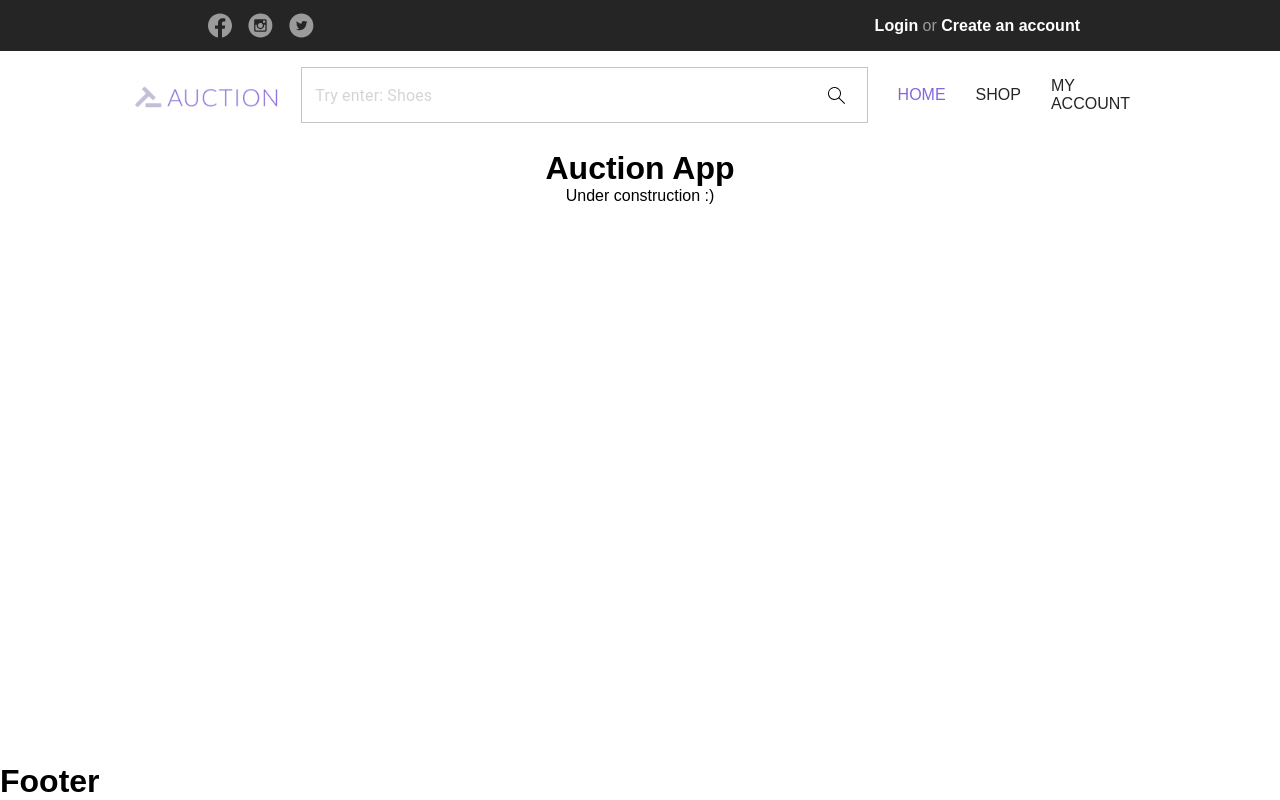
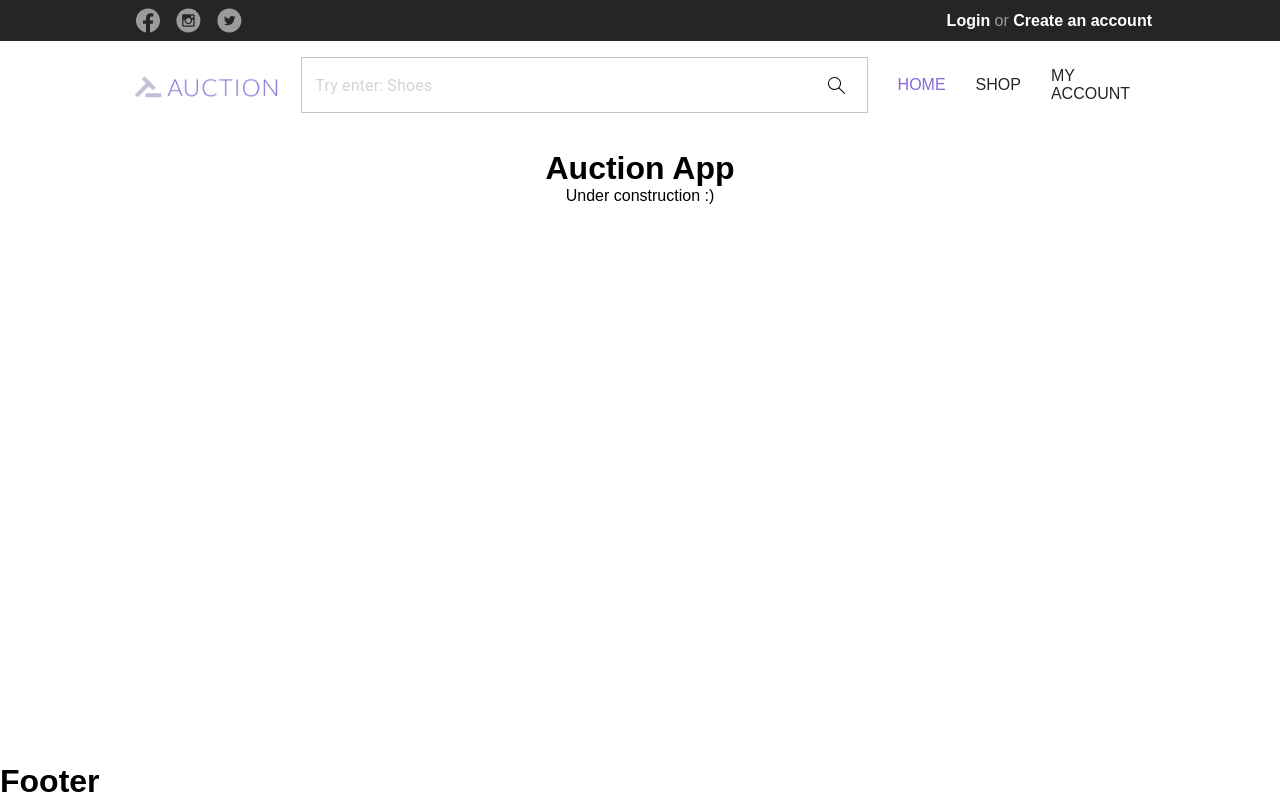
Before and after one commit to abecirovic3/Auction-App, a React (Create React App) app in the folder auction-app-frontend/: page / in a window 1280 px wide. Built offline with nearby package versions, Linux system fonts and the light colour scheme.

Commit message:
Use percentage instead of fixed padding

```diff
--- a/auction-app-frontend/src/assets/style/navbar-top.scss
+++ b/auction-app-frontend/src/assets/style/navbar-top.scss
@@ -1,11 +1,15 @@
 .navbar-top-container {
-  display: flex;
-  flex-direction: row;
-  align-items: center;
-  justify-content: space-between;
+  background-color: #252525;
 
-  background-color: #252525;
-  padding: 5px 200px 5px 200px;
+  .navbar-top-content-container {
+    width: 80%;
+    margin-left: auto;
+    margin-right: auto;
+    display: flex;
+    flex-direction: row;
+    align-items: center;
+    justify-content: space-between;
+  }
 
   p.gray {
     color: #9B9B9B;
--- a/auction-app-frontend/src/components/Navbar/NavbarTop/NavbarTop.js
+++ b/auction-app-frontend/src/components/Navbar/NavbarTop/NavbarTop.js
@@ -16,6 +16,7 @@ const NavbarTop = () => {
     return (
         <StyledEngineProvider injectFirst>
             <div className='navbar-top-container'>
+                <div className='navbar-top-content-container'>
                     <SocialMediaBtnContainer />
                     {userLoggedIn ?
                         <div>
@@ -35,6 +36,7 @@ const NavbarTop = () => {
                         <p className='gray'> <Link to='/login'>Login</Link> or <Link to='/register'>Create an account</Link></p>
                     }
                 </div>
+            </div>
         </StyledEngineProvider>
     );
 };
```
Lines whose indentation alone changed are shown as unchanged.
